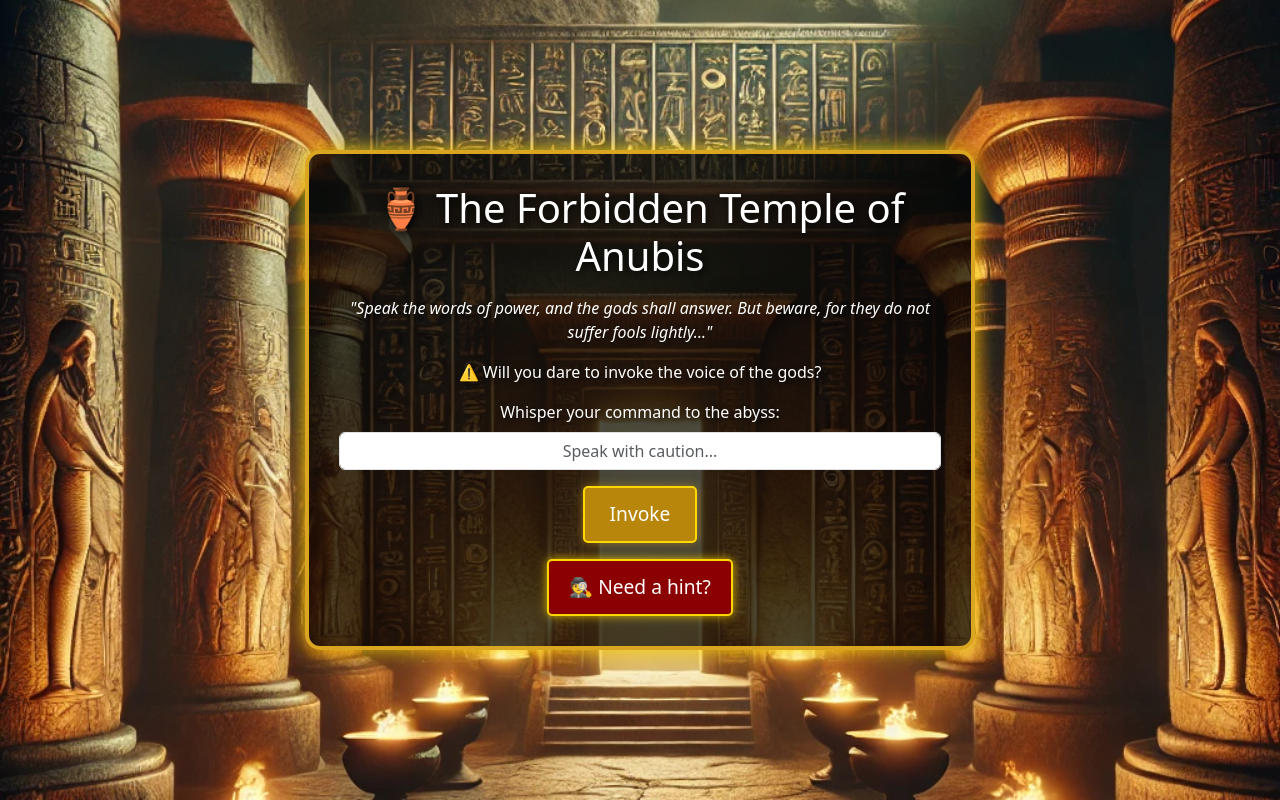
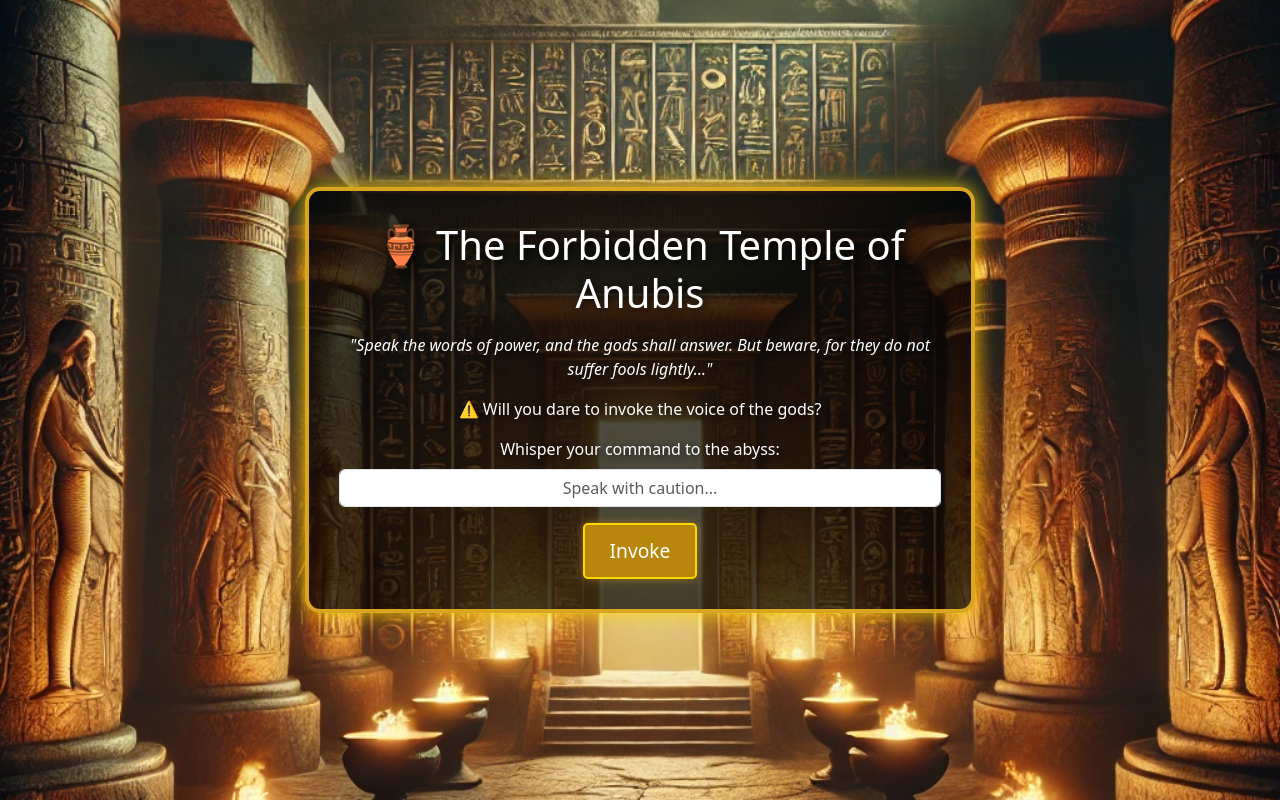
Before and after one commit to mangeeriiksson/ctf_lab1, a Flask app: page / in a window 1280 px wide. Run offline with Flask 2, Linux system fonts and the light colour scheme; parts of the project's set-up code (start-up, migrations or seed data) failed here and were passed over.

Commit message:
Lägger till saknade filer

```diff
--- a/os_command_injection/app.py
+++ b/os_command_injection/app.py
@@ -6,14 +6,24 @@ import shlex
 app = Flask(__name__, static_folder="static", template_folder="templates")
 app.secret_key = "indiana_jones_secret"
 
-FLAGS_DIR = "flags"
-FLAG_FILE = os.path.join(FLAGS_DIR, "sacred_command.txt")
+FLAG_FILE = "/root/true_flag.txt"
+FAKE_FLAGS = {
+    "/var/www/html/lost_scroll.txt": "O24{you_thought_this_was_real}",
+    "/root/ancient_curse.txt": "O24{almost_there_but_not}"
+}
 
-# Skapa flaggfilen om den inte finns
-os.makedirs(FLAGS_DIR, exist_ok=True)
+# Skapa den riktiga flaggan
+os.makedirs(os.path.dirname(FLAG_FILE), exist_ok=True)
 if not os.path.exists(FLAG_FILE):
     with open(FLAG_FILE, "w") as f:
         f.write("O24{command_of_the_pharaoh}")
+
+# Skapa falska flaggor
+for path, content in FAKE_FLAGS.items():
+    os.makedirs(os.path.dirname(path), exist_ok=True)
+    if not os.path.exists(path):
+        with open(path, "w") as f:
+            f.write(content)
 
 # Fix för statiska filer
 @app.route('/static/<path:filename>')
@@ -32,10 +42,13 @@ def temple_of_anubis():
         command = request.form.get("command", "").strip()
 
         # Tillåtna kommandon
-        allowed_commands = ["ls", "ls -R", "ls flags"]
+        allowed_commands = [
+            "ls", "ls -R", "ls /var/www/html", "ls /root", "ls flags",
+            "pwd", "whoami", "id"
+        ]
 
-        # Om användaren försöker läsa flaggan, inkludera det i tillåtna kommandon
-        if command.startswith("cat") and "flags/sacred_command.txt" in command:
+        # Om användaren försöker läsa flaggan eller falska flaggor
+        if command.startswith("cat") and any(flag in command for flag in FAKE_FLAGS.keys()) or command == f"cat {FLAG_FILE}":
             allowed_commands.append(command)
 
         cmd_parts = shlex.split(command)
@@ -45,7 +58,11 @@ def temple_of_anubis():
                 # Om spelaren skriver exakt rätt kommando, visa endast flaggan
                 if command == f"cat {FLAG_FILE}":
                     with open(FLAG_FILE, "r") as f:
-                        result = f.read().strip()  # Visar endast flaggan, ingen extra text
+                        result = f.read().strip()
+                elif command == "ls /root":
+                    result = "ancient_curse.txt"  # Visar endast falska flaggan i /root
+                elif command in FAKE_FLAGS.keys():
+                    result = FAKE_FLAGS[command]
                 else:
                     result = subprocess.run(command, shell=True, stdout=subprocess.PIPE, stderr=subprocess.PIPE, text=True).stdout.strip()
             except Exception as e:
--- a/os_command_injection/templates/temple_anubis.html
+++ b/os_command_injection/templates/temple_anubis.html
@@ -29,34 +29,6 @@
             text-align: center;
             width: 60%;
             max-width: 800px;
-        }
-
-        .hint-btn {
-            font-size: 1.2em;
-            padding: 12px 20px;
-            background: darkred;
-            color: white;
-            border: 2px solid gold;
-            border-radius: 5px;
-            transition: all 0.3s ease-in-out;
-            box-shadow: 0 0 10px rgba(255, 215, 0, 0.8);
-        }
-
-        .hint-btn:hover {
-            background: crimson;
-            box-shadow: 0 0 20px rgba(255, 255, 0, 0.9);
-            transform: scale(1.1);
-        }
-
-        #hint-box {
-            display: none;
-            background: rgba(255, 223, 0, 0.9);
-            color: black;
-            padding: 15px;
-            border-radius: 8px;
-            font-weight: bold;
-            border: 2px solid darkgoldenrod;
-            margin-top: 15px;
         }
 
         .glowing-button {
@@ -96,34 +68,14 @@
                 <button type="submit" class="btn btn-lg glowing-button">Invoke</button>
             </form>
 
-            <!-- Hint-knapp -->
-            <button class="hint-btn mt-3" onclick="showHint()">🕵️ Need a hint?</button>
-
-            <!-- Hint-box -->
-            <div id="hint-box">
-                <h2>🕵️ HINT</h2>
-                <p>The gods only reveal secrets to those who **list their knowledge first...**</p>
-            </div>
-
             <!-- Resultat -->
             {% if result %}
-                <h2 class="mt-4">📜 The Voice of the Gods Speaks...</h2>
-                <pre class="p-3 bg-dark text-success rounded">{{ result }}</pre>
-            {% endif %}
-
-            {% if flag %}
-                <h2 class="mt-4 text-success">🏆 You have uncovered an ancient power!</h2>
-                <strong class="text-warning display-6">{{ flag }}</strong>
+                <pre class="p-3 bg-dark text-success rounded mt-4">{{ result }}</pre>
             {% endif %}
         </div>
     </div>
 
     <!-- Bootstrap & Custom Scripts -->
     <script src="https://cdn.jsdelivr.net/npm/bootstrap@5.3.0/dist/js/bootstrap.bundle.min.js"></script>
-    <script>
-        function showHint() {
-            document.getElementById("hint-box").style.display = "block";
-        }
-    </script>
 </body>
 </html>
```
